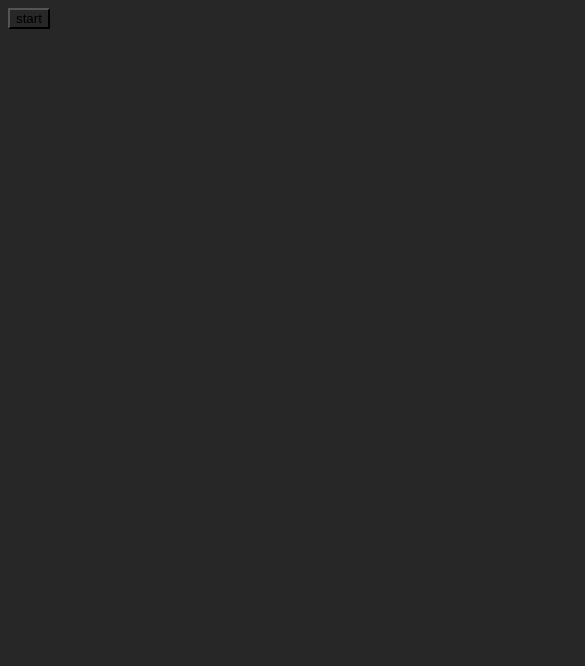
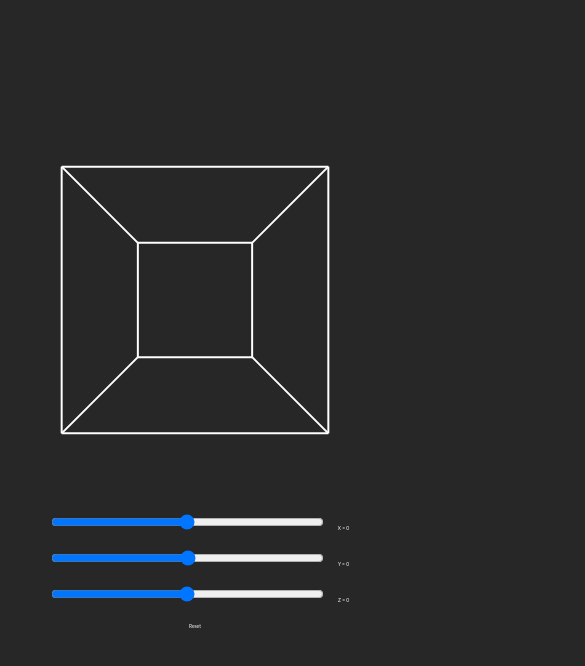
Before and after one commit to 2005zeus/WebsiteCube, a plain HTML site: page index.html in a window 390 px wide. Shown: the top 666 px of the page, 585 px wide, since content can reach past the window. Drawn offline with Linux system fonts and the light colour scheme.

Commit message:
Add files via upload

```diff
--- a/css/stylesheet.css
+++ b/css/stylesheet.css
@@ -1,11 +1,37 @@
 * {
+    color: white;
     background-color: #272727;
 }
 
+body{
+    margin: 0;
+}
+
+canvas{
+    text-align: center;
+}
+
+input{
+    margin: 10px;
+    width: 70%;
+}
+
 /*--------------------------------------------------------------------------------------------------------------*/
-/* Main area */
+/* Classes and Ids */
 
-.line{
-    stroke: white;
-    stroke-width: 2;
+.scroller-container{
+    text-align: center;
 }
+
+.scroller-container > span{
+    font-family: "Lato", sans-serif;
+    font-size: 1.25vw;
+}
+
+#reset{
+    font-family: "Lato", sans-serif;
+    font-size: 1.25vw;
+
+    border: none;
+    margin-top: 10px;
+}
--- a/index.html
+++ b/index.html
@@ -7,12 +7,26 @@
 	<title>Cube</title>
 </head>
 <body>
-
-	<button onclick="clicked()">start</button>
-
-	<canvas id="canvas" height="600" width="800">
+	<canvas id="canvas" height="500" width="800">
 
 	</canvas>
+	<br>
 
+	<div class="scroller-container">
+		<!-- X -->
+		<input id="XScroller" type="range" min="-360" max="360" oninput="XInput(this.value)">
+		<span id="XSpan">X = 0</span>
+		<br>
+		<!-- Y -->
+		<input id="YScroller" type="range" min="-360" max="360" oninput="YInput(this.value)">
+		<span id="YSpan">Y = 0</span>
+		<br>
+		<!-- Z -->
+		<input id="ZScroller" type="range" min="-360" max="360" oninput="ZInput(this.value)">
+		<span id="ZSpan">Z = 0</span>
+		<br>
+
+		<button id="reset" onclick="clicked(this)">Reset</button>
+	</div>
 </body>
 </html>
--- a/js/behavior.js
+++ b/js/behavior.js
@@ -35,13 +35,22 @@ var Points = {
     P0: new Vector3(-1, 1, 1),
     P1: new Vector3(1, 1, 1),
     P2: new Vector3(1, -1, 1),
-    P3: new Vector3(-1, -1, 1),
+	P3: new Vector3(-1, -1, 1),
+
     P4: new Vector3(-1, 1, -1),
     P5: new Vector3(1, 1, -1),
     P6: new Vector3(1, -1, -1),
-    P7: new Vector3(-1, -1, -1),
+	P7: new Vector3(-1, -1, -1),
+
+	Origin: new Vector3()
 }
 
+// general vars
+var innerWidth = window.innerWidth;
+
+var CurrentX = 0;
+var CurrentY = 0;
+var CurrentZ = 0;
 //-------------------------------------------------------------------------------------------
 // Functions
 
@@ -95,8 +104,8 @@ function rotate(pos, axis, angle){
 function createLine(startPos, endPos, ctx) {
     // Draws a line
     ctx.beginPath();
-    ctx.moveTo((startPos.X * 200) + 300, (startPos.Y * 200) + 300);
-	let thing = ctx.lineTo((endPos.X * 200) + 300, (endPos.Y * 200) + 300);
+    ctx.moveTo((startPos.X * 200) + innerWidth / 2, (startPos.Y * 200) + 300);
+	let thing = ctx.lineTo((endPos.X * 200) + innerWidth / 2, (endPos.Y * 200) + 300);
     ctx.stroke();
 
 	return thing;
@@ -141,11 +150,8 @@ function connect(ctx, table){
 }
 //-------------------------------------------------------------------------------------------
 
-var angle = 0;
-
-function loop(){
-	window.requestAnimationFrame(loop);
-
+function main(x, y, z){
+	// Handles draw stuff
 	const canvas = document.querySelector('#canvas');
 
 	const ctx = canvas.getContext('2d');
@@ -156,16 +162,102 @@ function loop(){
 
 	ctx.clearRect(0, 0, canvas.width, canvas.height); // claring prev stuff
 
-	angle += 0.5;
 	var tempTable = {};
 
 	for(i = 0; i < 8; i++){
-		let rotated = rotate(Points["P" + i], "Y", angle);
+		// X
+		let rotated = rotate(Points["P" + i], "X", x);
 		tempTable["P" + i] = rotated;
 	}
+	for(i = 0; i < 8; i++){
+		// Y
+		let rotated = rotate(tempTable["P" + i], "Y", y);
+		tempTable["P" + i] = rotated;
+	}
+	for(i = 0; i < 8; i++){
+		// Z
+		let rotated = rotate(tempTable["P" + i], "Z", z);
+		tempTable["P" + i] = rotated;
+	}
+
 	connect(ctx, tempTable);
 }
 
-function clicked(){
-	loop();
+//-------------------------------------------------------------------------------------------
+
+function reset(){
+	// Resets all the scrollers and values
+
+	// X ---------------------------------------------------
+	var XSpan = document.getElementById('XSpan');
+	XSpan.innerHTML = "X = 0";
+
+	document.getElementById('XScroller').value = "0";
+
+	CurrentX = 0;
+
+	// Y ---------------------------------------------------
+	var YSpan = document.getElementById('YSpan');
+	YSpan.innerHTML = "Y = 0";
+
+	document.getElementById('YScroller').value = "0";
+
+	CurrentY = 0;
+
+	// Z ---------------------------------------------------
+	var ZSpan = document.getElementById('ZSpan');
+	ZSpan.innerHTML = "Z = 0";
+
+	document.getElementById('ZScroller').value = "0";
+
+	CurrentZ = 0;
 }
+
+function clicked(clickedButton){
+	reset();
+
+	main(0, 0, 0);
+}
+
+//-------------------------------------------------------------------------------------------
+
+function XInput(value){
+	// X scroller
+	var XSpan = document.getElementById('XSpan');
+	XSpan.innerHTML = "X = " + value;
+
+	CurrentX = value;
+	main(CurrentX, CurrentY, CurrentZ);
+}
+
+function YInput(value){
+	// Y scroller
+	var YSpan = document.getElementById('YSpan');
+	YSpan.innerHTML = "Y = " + value;
+
+	CurrentY = value;
+	main(CurrentX, CurrentY, CurrentZ);
+}
+
+function ZInput(value){
+	// Z scroller
+	var ZSpan = document.getElementById('ZSpan');
+	ZSpan.innerHTML = "Z = " + value;
+
+	CurrentZ = value;
+	main(CurrentX, CurrentY, CurrentZ);
+}
+
+//-------------------------------------------------------------------------------------------
+// Events
+
+window.onload = function(){
+	// Runs as soon as window loads
+
+	// Sets canvas idth to screen width
+	const canvas = document.querySelector('#canvas');
+	canvas.width = innerWidth;
+
+	// Draws the cube
+	main(0, 0, 0);
+}
```
